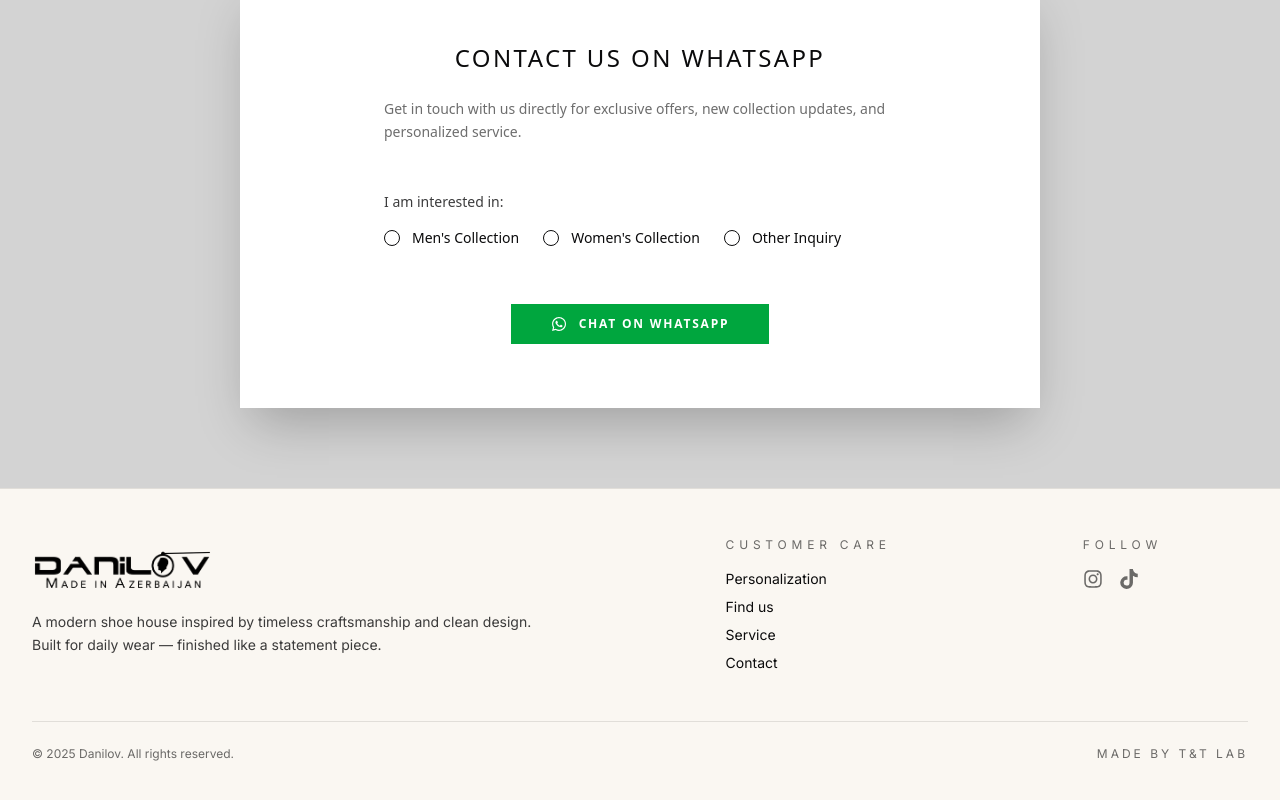
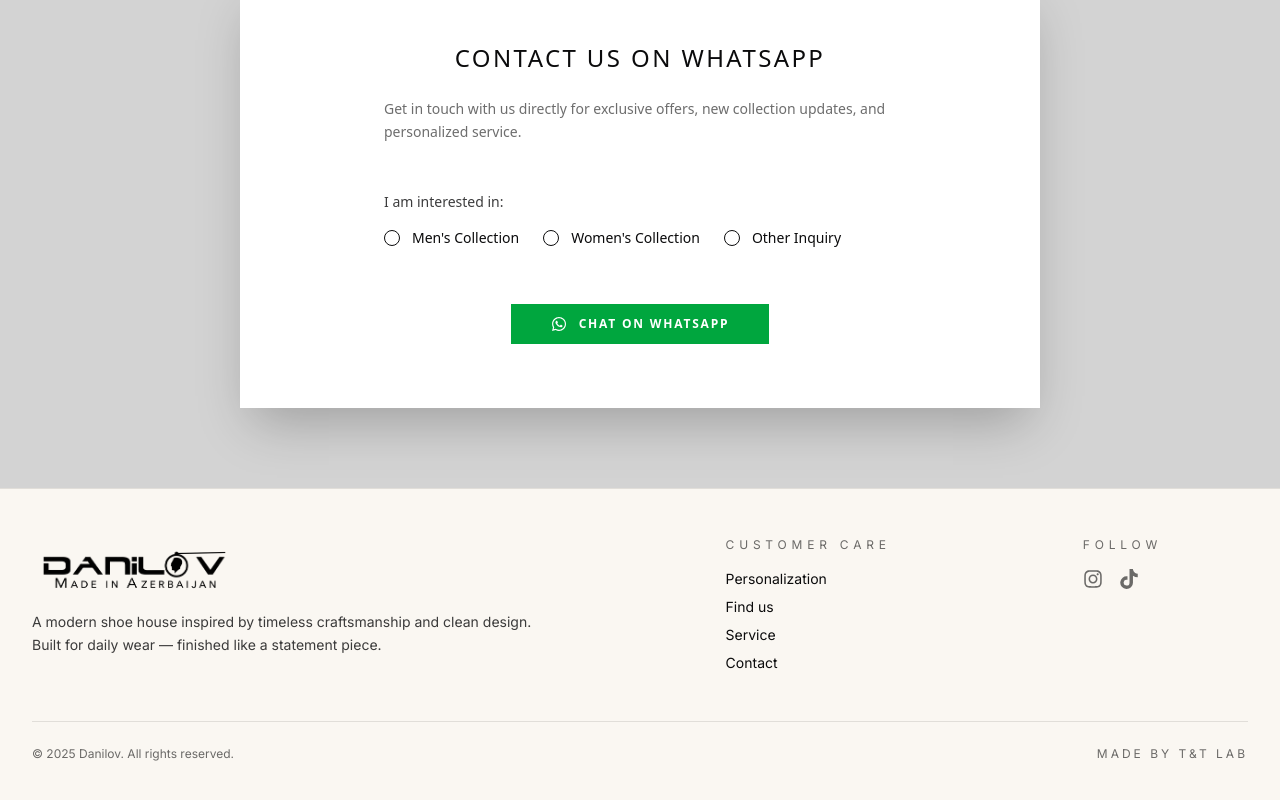
Before and after one commit to turalaliyev/danilov, a React (Vite) app: page / in a window 1280 px wide. Shown: the part 5557-6357 px from the top of the page. Built offline with nearby package versions, Linux system fonts and the light colour scheme; no server answers.

Commit message:
style: footer logo position fix

```diff
--- a/src/components/Footer.jsx
+++ b/src/components/Footer.jsx
@@ -28,7 +28,7 @@ export default function Footer() {
               <img
                 src={isDarkMode ? LogoWhite : LogoBlack}
                 alt="Danilov"
-                className="h-16 -ml-3"
+                className="h-16 -ml-1"
               />
             </Link>
             <p className="mt-1 text-sm text-black/80 leading-relaxed">
```
